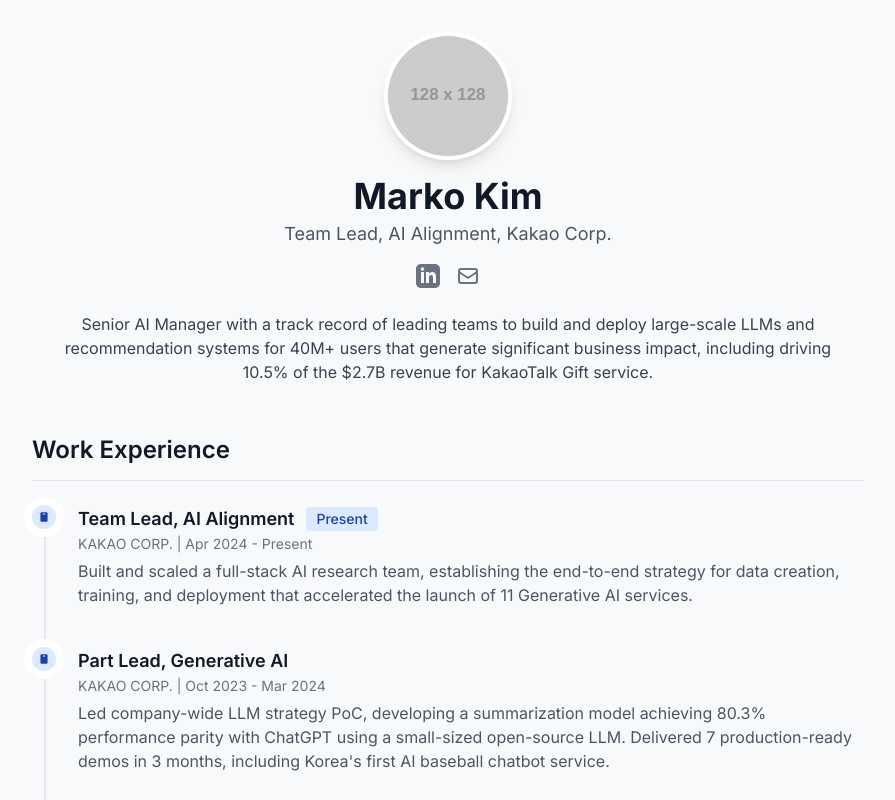
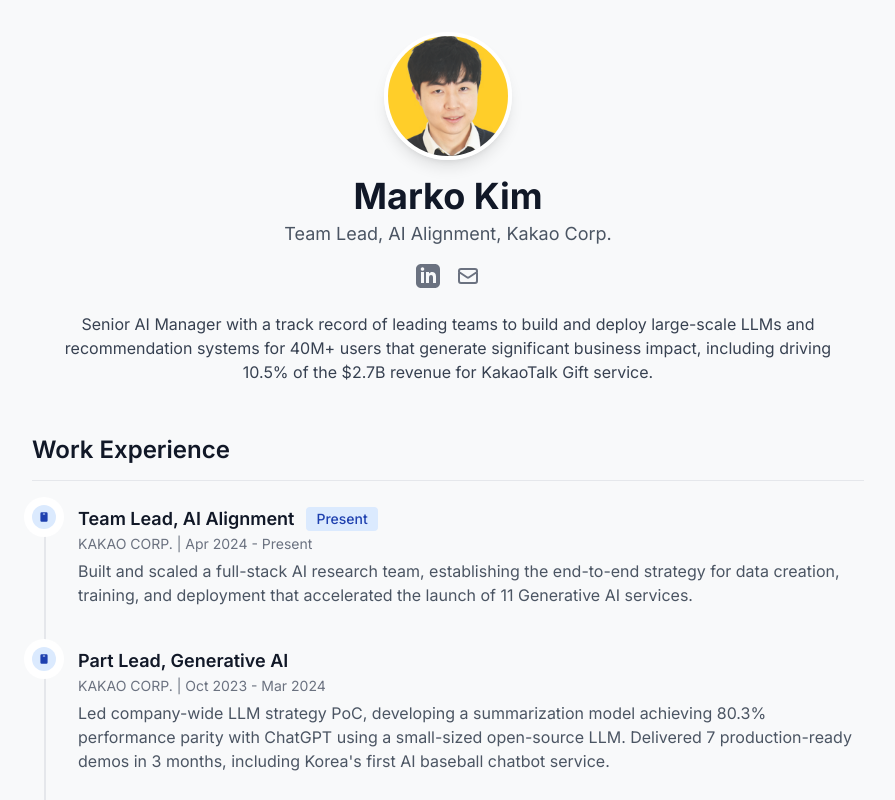
Before and after one commit to rein20/rein20.github.io, a plain HTML site: page index.html in a window 1280 px wide. Shown: the top 800 px of the page, without its empty margins (192-1087 px from the left). Drawn offline with nearby package versions, Linux system fonts and the light colour scheme; placeholder pictures from the web are drawn by us.

Commit message:
Create images folder and add profile pic

```diff
--- a/index.html
+++ b/index.html
@@ -33,7 +33,7 @@
 
         <!-- Header Section -->
         <header class="text-center mb-12">
-            <img src="https://placehold.co/128x128/e2e8f0/64748b?text=MK" alt="Marko Kim" class="w-24 h-24 md:w-32 md:h-32 mx-auto rounded-full mb-4 border-4 border-white shadow-lg">
+            <img src="images/profile-photo.png" alt="Marko Kim" class="w-24 h-24 md:w-32 md:h-32 mx-auto rounded-full object-cover mb-4 border-4 border-white shadow-lg" onerror="this.onerror=null;this.src='https://placehold.co/128x128/e2e8f0/64748b?text=MK';">
             <h1 class="text-3xl md:text-4xl font-bold text-gray-900">Marko Kim</h1>
             <p class="text-lg text-gray-600 mt-1">Team Lead, AI Alignment, Kakao Corp.</p>
 
```
Also changed, not shown: images/profile-photo.png (added), 1 other file.
